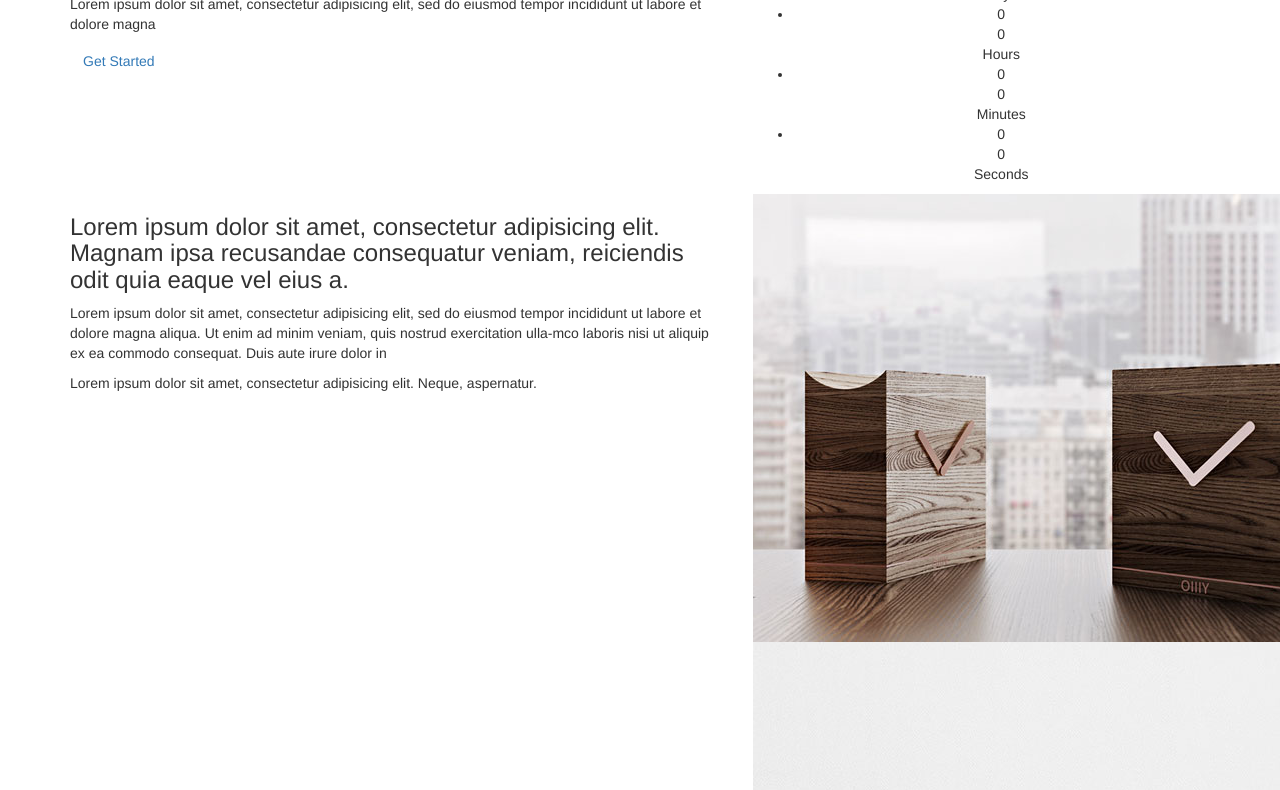
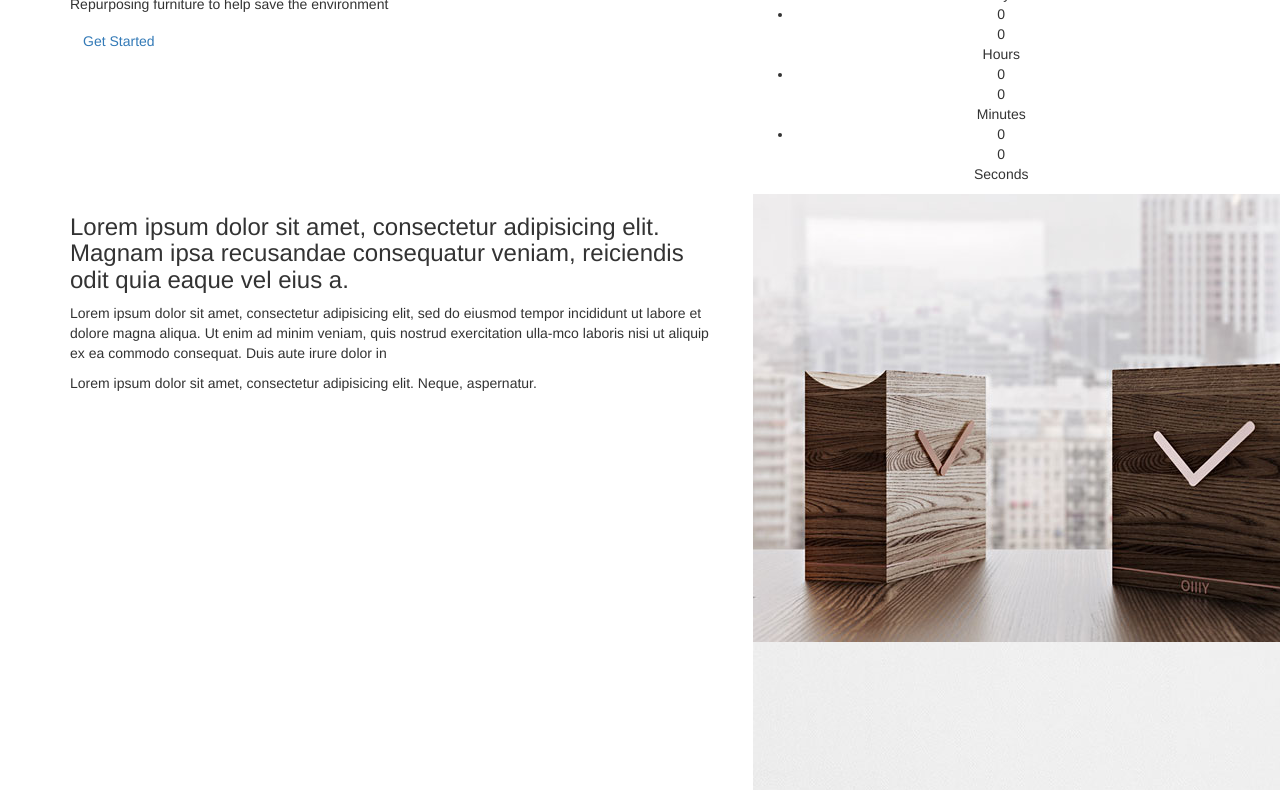
Before and after one commit to Warjumper/cpnt-201-a2-infinity, a plain HTML site: page index.html in a window 1280 px wide. Shown: the part 76-866 px from the top of the page. Drawn offline with nearby package versions, Linux system fonts and the light colour scheme; files that its build step writes are made by us from their sources; a script that the page names is missing; files whose address does not match are found by name; a web font is replaced by a local one.

Commit message:
changed description

```diff
--- a/index.html
+++ b/index.html
@@ -77,7 +77,7 @@
 	                <div class="col-md-7">
 	                    <div class="block">
 	                        <h1 class="wow fadeInDown" data-wow-delay="0.3s" data-wow-duration=".2s">OfficeEco</h1>
-	                        <p class="wow fadeInDown" data-wow-delay="0.5s" data-wow-duration=".5s">Lorem ipsum dolor sit amet, consectetur adipisicing elit, sed do eiusmod tempor incididunt ut labore et dolore magna</p>
+	                        <p class="wow fadeInDown" data-wow-delay="0.5s" data-wow-duration=".5s">Repurposing furniture to help save the environment</p>
 	                        <div class="wow fadeInDown" data-wow-delay="0.7s" data-wow-duration=".7s">
 	                        	<a class="btn btn-home" href="#about" role="button">Get Started</a>
 	                        </div>
```
